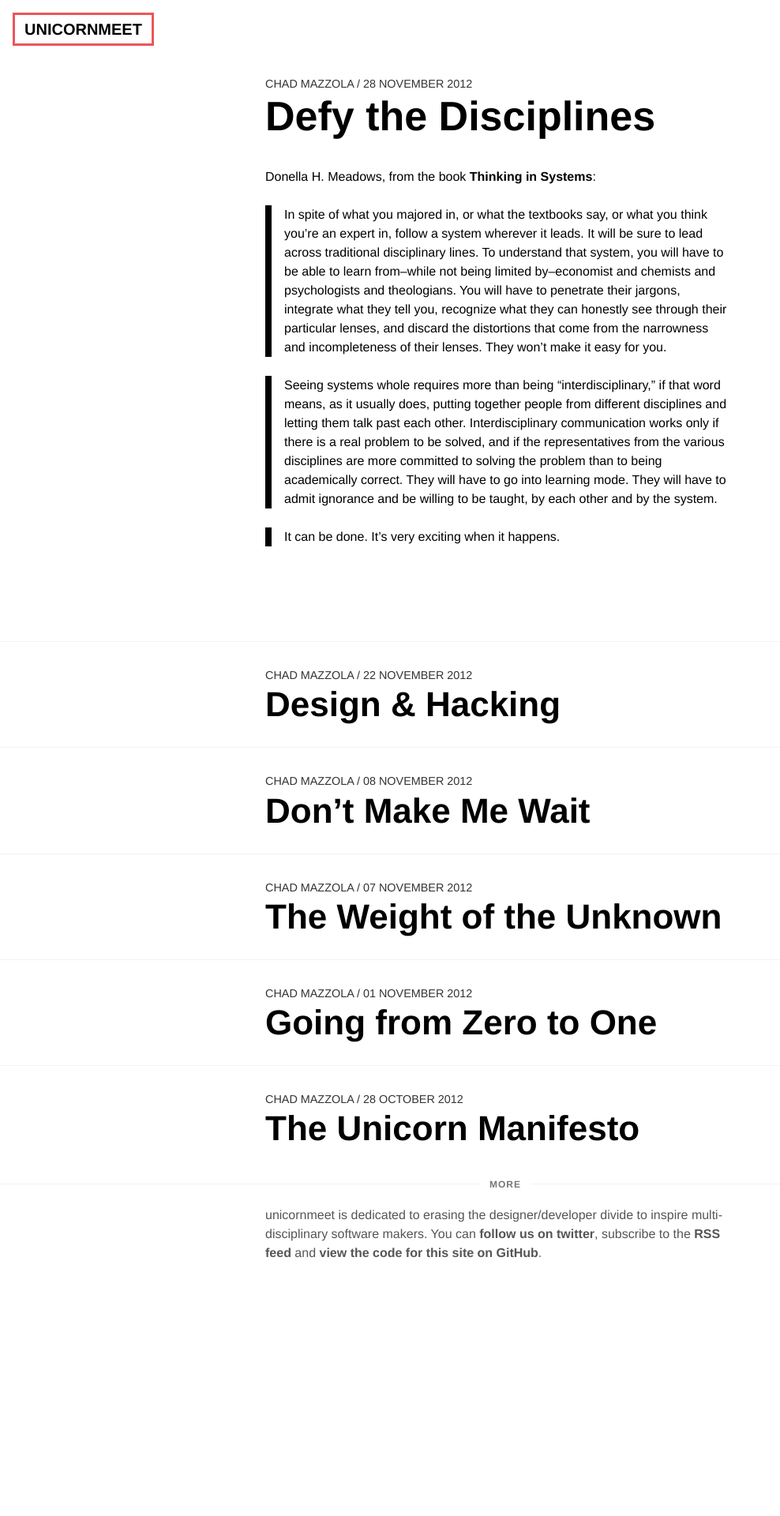
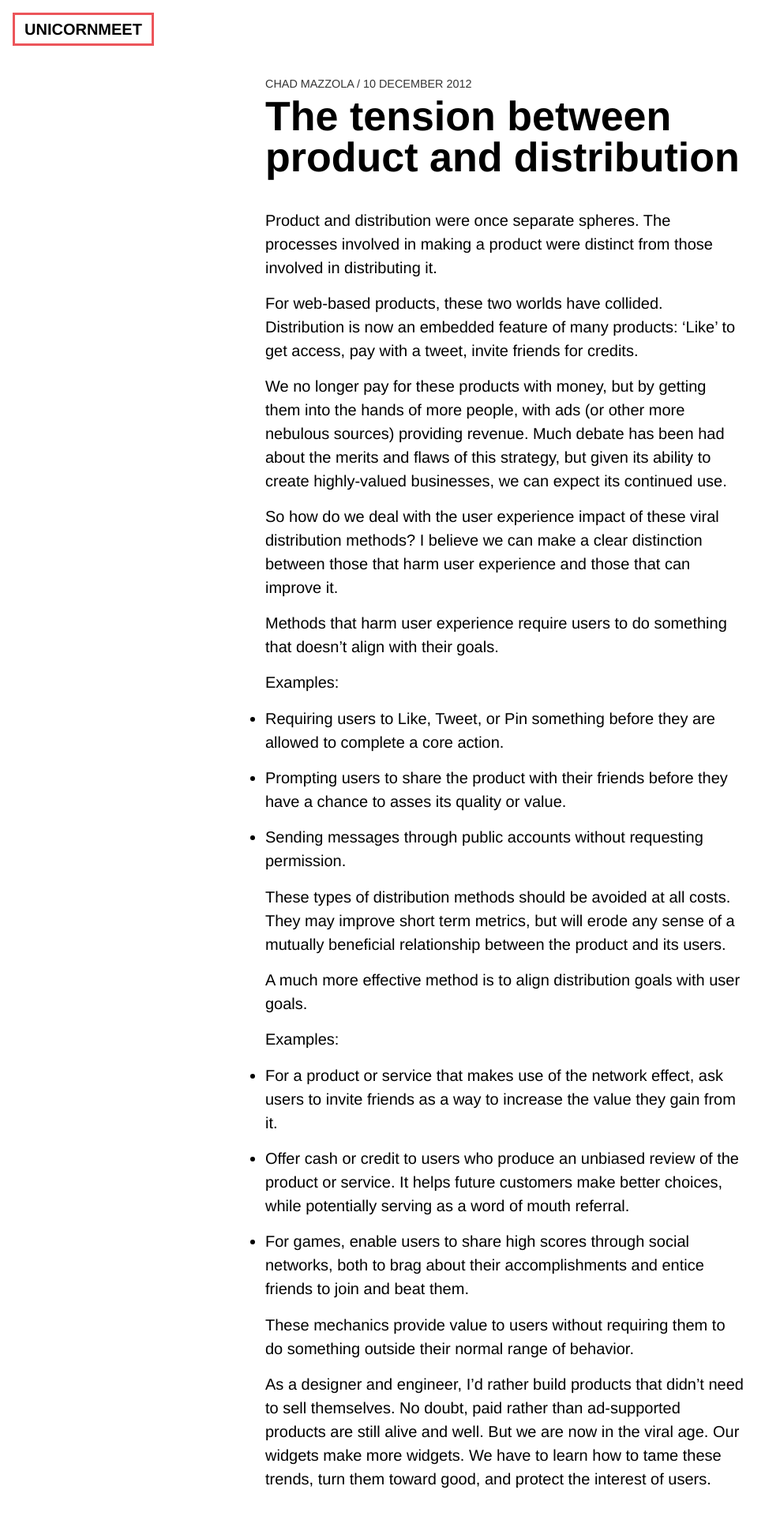
Before and after one commit to ehmorris/unicornmeet, a Jekyll site: the page built from index.html, in a window 1280 px wide. Shown: the top 1920 px of the page at 79% size, without its empty margins (0-988 px from the left). Built offline with Jekyll 4.4.1, drawn with Linux system fonts in a browser that asks for light colours; Markdown is read by kramdown in place of the engine named in the settings; before the commit the page ends 1631 px from its top, so only the background shows below that.

Commit message:
New post.

```diff
--- /dev/null
+++ b/_posts/2012-12-10-product-vs-distribution.md
@@ -0,0 +1,40 @@
+---
+layout: post
+type: post
+title: The tension between product and distribution
+author: Chad Mazzola
+---
+
+Product and distribution were once separate spheres. The processes involved in making a product were distinct from those involved in distributing it.
+
+For web-based products, these two worlds have collided. Distribution is now an embedded feature of many products: 'Like' to get access, pay with a tweet, invite friends for credits.
+
+We no longer pay for these products with money, but by getting them into the hands of more people, with ads (or other more nebulous sources) providing revenue. Much debate has been had about the merits and flaws of this strategy, but given its ability to create highly-valued businesses, we can expect its continued use.
+
+So how do we deal with the user experience impact of these viral distribution methods? I believe we can make a clear distinction between those that harm user experience and those that can improve it.
+
+Methods that harm user experience require users to do something that doesn't align with their goals.
+
+Examples:
+
+* Requiring users to Like, Tweet, or Pin something before they are allowed to complete a core action.
+
+* Prompting users to share the product with their friends before they have a chance to asses its quality or value.
+
+* Sending messages through public accounts without requesting permission.
+
+These types of distribution methods should be avoided at all costs. They may improve short term metrics, but will erode any sense of a mutually beneficial relationship between the product and its users.
+
+A much more effective method is to align distribution goals with user goals.
+
+Examples:
+
+* For a product or service that makes use of the network effect, ask users to invite friends as a way to increase the value they gain from it.
+
+* Offer cash or credit to users who produce an unbiased review of the product or service. It helps future customers make better choices, while potentially serving as a word of mouth referral.
+
+* For games, enable users to share high scores through social networks, both to brag about their accomplishments and entice friends to join and beat them.
+
+These mechanics provide value to users without requiring them to do something outside their normal range of behavior.
+
+As a designer and engineer, I'd rather build products that didn't need to sell themselves. No doubt, paid rather than ad-supported products are still alive and well. But we are now in the viral age. Our widgets make more widgets. We have to learn how to tame these trends, turn them toward good, and protect the interest of users.
--- a/stylesheets/application.css
+++ b/stylesheets/application.css
@@ -118,7 +118,7 @@ header {
       .container .post h2 a:hover {
         border: 0; }
   .container .post p {
-    font-size: 1em;
+    font-size: 1.25em;
     line-height: 1.5;
     margin: 0 0 0.75em 0; }
     .container .post p.meta {
@@ -141,12 +141,14 @@ header {
     margin: 1em 0; }
     .container .post ul li,
     .container .post ol li {
-      font-size: 1em;
+      font-size: 1.25em;
       line-height: 1.5;
       margin: 0 0 0.75em 0; }
       .container .post ul li p,
       .container .post ol li p {
         font-size: 1em; }
+  .container .post ul {
+    list-style: outside disc; }
   .container .post strong {
     font-weight: 700; }
   .container .post blockquote {
@@ -162,6 +164,14 @@ header {
     padding-right: 1em; }
     .container .post-container .post .post-info h2 {
       font-size: 2.5em; }
+    .container .post-container .post .post-info .meta {
+      font-size: 0.9em; }
+    .container .post-container .post ul {
+      margin: 0 0 0 1.1em; }
+    .container .post-container .post p,
+    .container .post-container .post ul li,
+    .container .post-container .post ol li {
+      font-size: 1em; }
   .container .post-container:first-child {
     padding-bottom: 2em; }
   .container .post-container:not(:first-child) .post .post-info h2 {
```
Also changed, not shown: stylesheets/scss/_post.scss (+20 -2 lines).
